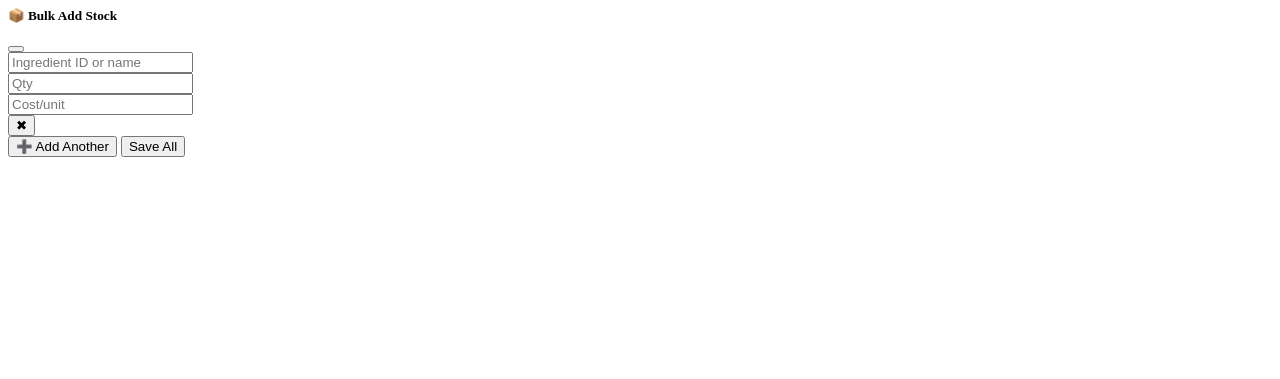
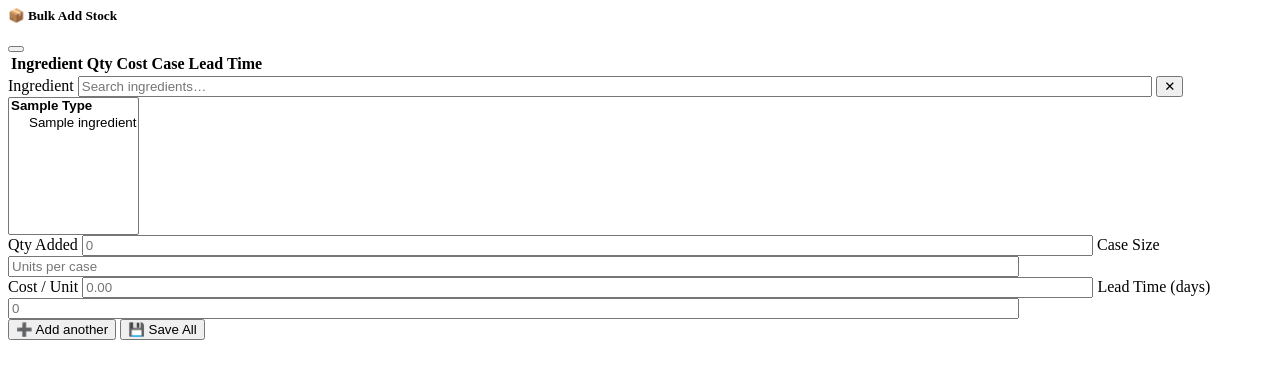
Before and after one commit to mahbam42/mscrInventory, a Django app: template mscrInventory/templates/inventory/_bulk_add_modal.html in a window 1280 px wide. Shown: the top 379 px of the page. Run offline with Django 4.2, Linux system fonts and the light colour scheme; the template is opened without the code that fills it: most values are stand-ins (such as "Sample title", 1, 10 or a date in 2020); lists and menus that the app fills with data are empty.

Commit message:
wiring up bulk add model changes

```diff
--- a/core/urls.py
+++ b/core/urls.py
@@ -26,7 +26,7 @@
 from mscrInventory.views.recipe_modal import recipes_dashboard_view, edit_recipe_view, add_recipe_ingredient, save_recipe_modifiers, delete_recipe_ingredient, recipes_table_fragment, extend_recipe, update_recipe_item
 from mscrInventory.views.modifiers import edit_modifier_extra_view
 from mscrInventory.views.products import products_dashboard_view
-from mscrInventory.views.inventory import inventory_dashboard_view, add_case, bulk_add_stock, update_ingredient
+from mscrInventory.views.inventory import inventory_dashboard_view, add_case, bulk_add_stock, update_ingredient, bulk_add_modal
 
 # from mscrInventory.views.imports import imports_dashboard_view, upload_square_upload, fetch_shopify_view
 
@@ -67,7 +67,8 @@
     path("inventory/update/<int:pk>/", update_ingredient, name="update_ingredient"),
     path("inventory/add_case/<int:pk>/", add_case, name="add_case"),
     path("inventory/bulk_add_stock/", bulk_add_stock, name="bulk_add_stock"),
-    path("inventory/bulk_add_modal/",TemplateView.as_view(template_name="inventory/_bulk_add_modal.html"),name="inventory_bulk_add_modal",
+    path("inventory/bulk_add_modal/", bulk_add_modal, name="inventory_bulk_add_modal",
+    #path("inventory/bulk_add_modal/",TemplateView.as_view(template_name="inventory/_bulk_add_modal.html"),name="inventory_bulk_add_modal",
 ),
 
 ]
--- a/mscrInventory/templates/inventory/_bulk_add_modal.html
+++ b/mscrInventory/templates/inventory/_bulk_add_modal.html
@@ -1,36 +1,131 @@
 <div class="modal-header">
     <h5 class="modal-title">📦 Bulk Add Stock</h5>
-    <button type="button" class="btn-close" data-bs-dismiss="modal"></button>
+    <button type="button" class="btn-close" data-bs-dismiss="modal" aria-label="Close"></button>
 </div>
+
 <div class="modal-body">
-    <form id="bulk-add-form" hx-post="{% url 'bulk_add_stock' %}" hx-target="#modal-body" hx-swap="innerHTML">
-        <div id="bulk-rows">
-            <div class="row g-2 mb-2 bulk-row">
-                <div class="col-md-5">
-                    <input type="text" name="ingredient" placeholder="Ingredient ID or name" class="form-control">
-                </div>
-                <div class="col-md-3">
-                    <input type="number" step="0.001" name="quantity_added" placeholder="Qty" class="form-control">
-                </div>
-                <div class="col-md-3">
-                    <input type="number" step="0.000001" name="cost_per_unit" placeholder="Cost/unit"
-                        class="form-control">
-                </div>
-                <div class="col-md-1 d-flex align-items-center">
-                    <button type="button" class="btn btn-outline-danger btn-sm remove-row">✖</button>
-                </div>
-            </div>
+    <!-- 🧾 Table of Added Items -->
+    <table class="table table-sm table-bordered align-middle mb-3" id="bulk-stock-table">
+        <thead class="table-light">
+            <tr>
+                <th>Ingredient</th>
+                <th>Qty</th>
+                <th>Cost</th>
+                <th>Case</th>
+                <th>Lead Time</th>
+                <th></th>
+            </tr>
+        </thead>
+        <tbody id="bulk-stock-body"></tbody>
+    </table>
+    <!-- ➕ Bulk Add Form -->
+    <form hx-post="{% url 'bulk_add_stock' %}" hx-target="#modal-body" hx-swap="outerHTML"
+        class="row g-2 align-items-start mb-3">
+        {% csrf_token %}
+
+        <!-- Ingredient Search + Select -->
+        <div class="col-6">
+            <label class="form-label">Ingredient</label>
+
+            <!-- Search input -->
+            <input type="text" id="ingredient-search" class="form-control form-control-sm mb-1"
+                placeholder="Search ingredients…" style="display:inline; width:85%;">
+            <button type="button" id="ingredient-clear" class="btn btn-outline-secondary"
+                title="Clear search">✕</button>
+
+            <!-- Scrollable grouped ingredient list -->
+            <select name="ingredient" id="bulk-ingredient-select" class="form-select form-select-sm" size="8">
+                {% regroup all_ingredients by type as ingredients_by_type %}
+                {% for group in ingredients_by_type %}
+                <optgroup label="{{ group.grouper|title }}">
+                    {% for ing in group.list %}
+                    <option value="{{ ing.id }}">{{ ing.name }}</option>
+                    {% endfor %}
+                </optgroup>
+                {% endfor %}
+            </select>
         </div>
-        <button type="button" class="btn btn-outline-secondary" id="add-row">➕ Add Another</button>
-        <button type="submit" class="btn btn-primary float-end">Save All</button>
+
+        <!-- Quantity -->
+        <div class="col-3">
+            <label class="form-label">Qty Added</label>
+            <input type="number" step="0.01" name="quantity_added" style="width: 80%;" class="form-control form-control-sm" placeholder="0">
+            <!-- Case Size -->
+            <label class="form-label mt-2">Case Size</label>
+            <input type="number" step="1" name="case_size" style="width: 80%;" class="form-control form-control-sm"
+                placeholder="Units per case">
+        </div>
+        <!-- Cost -->
+        <div class="col-3">
+            <label class="form-label">Cost / Unit</label>
+            <input type="number" step="0.0001" name="cost_per_unit" style="width: 80%;" class="form-control form-control-sm" placeholder="0.00">
+            <!-- Lead Time -->
+            <label class="form-label mt-2">Lead Time (days)</label>
+            <input type="number" step="1" name="lead_time" style="width: 80%;" class="form-control form-control-sm" placeholder="0">
+        </div>
+        <!-- Add another line (HTMX append) & Submit -->
+        <div class="col-12 mt-3 text-end">
+            <button type="button" id="add-row" class="btn btn-outline-secondary">➕ Add another</button>
+            <button type="submit" class="btn btn-primary">💾 Save All</button>
+        </div>
     </form>
 </div>
+
 <script>
-    document.getElementById('add-row').onclick = () => {
-        const first = document.querySelector('.bulk-row');
-        document.getElementById('bulk-rows').appendChild(first.cloneNode(true));
-    };
-    document.querySelectorAll('.remove-row').forEach(btn =>
-        btn.onclick = e => e.target.closest('.bulk-row').remove()
-    );
+    // --- Ingredient search filter (keep this exactly as you had) ---
+    const searchInput = document.getElementById('ingredient-search');
+    const clearButton = document.getElementById('ingredient-clear');
+    const select = document.getElementById('bulk-ingredient-select');
+
+    if (searchInput && select) {
+        searchInput.addEventListener('input', function () {
+            const term = this.value.toLowerCase();
+            select.querySelectorAll('option').forEach(opt => {
+                opt.style.display = opt.textContent.toLowerCase().includes(term) ? '' : 'none';
+            });
+        });
+        clearButton.addEventListener('click', function () {
+            searchInput.value = '';
+            searchInput.dispatchEvent(new Event('input'));
+        });
+    }
+
+    // --- NEW: Add Another → append a row to table ---
+    const tableBody = document.getElementById('bulk-stock-body');
+    const form = document.getElementById('bulk-add-form');
+    const addRowBtn = document.getElementById('add-row');
+
+    addRowBtn.addEventListener('click', () => {
+        const ingSelect = form.querySelector('[name="ingredient"]');
+        const ingId = ingSelect.value;
+        const ingName = ingSelect.options[ingSelect.selectedIndex]?.text || '';
+        const qty = form.querySelector('[name="quantity_added"]').value;
+        const cost = form.querySelector('[name="cost_per_unit"]').value;
+        const caseSize = form.querySelector('[name="case_size"]').value;
+        const leadTime = form.querySelector('[name="lead_time"]').value;
+
+        if (!ingId || !qty || !cost) {
+            alert('Please select ingredient, quantity, and cost.');
+            return;
+        }
+
+        const row = document.createElement('tr');
+        row.innerHTML = `
+      <td><input type="hidden" name="ingredient" value="${ingId}">${ingName}</td>
+      <td><input type="hidden" name="quantity_added" value="${qty}">${qty}</td>
+      <td><input type="hidden" name="cost_per_unit" value="${cost}">${cost}</td>
+      <td><input type="hidden" name="case_size" value="${caseSize}">${caseSize || '-'}</td>
+      <td><input type="hidden" name="lead_time" value="${leadTime}">${leadTime || '-'}</td>
+      <td><button type="button" class="btn btn-sm btn-outline-danger remove-row">✕</button></td>
+    `;
+        tableBody.appendChild(row);
+        form.reset();
+    });
+
+    // --- Remove a row ---
+    tableBody.addEventListener('click', e => {
+        if (e.target.classList.contains('remove-row')) {
+            e.target.closest('tr').remove();
+        }
+    });
 </script>
```
Also changed, not shown: mscrInventory/views/inventory.py (+35 -0 lines).
